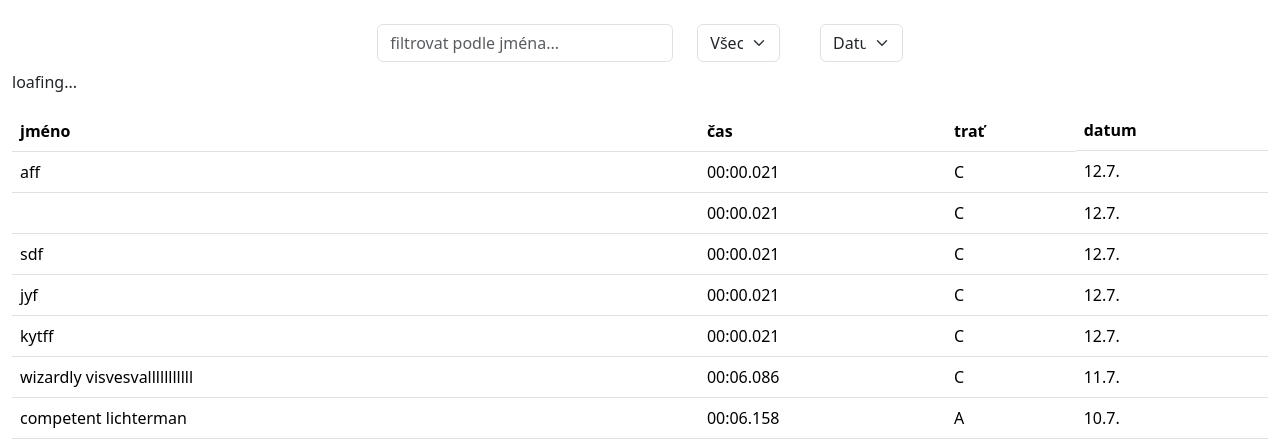
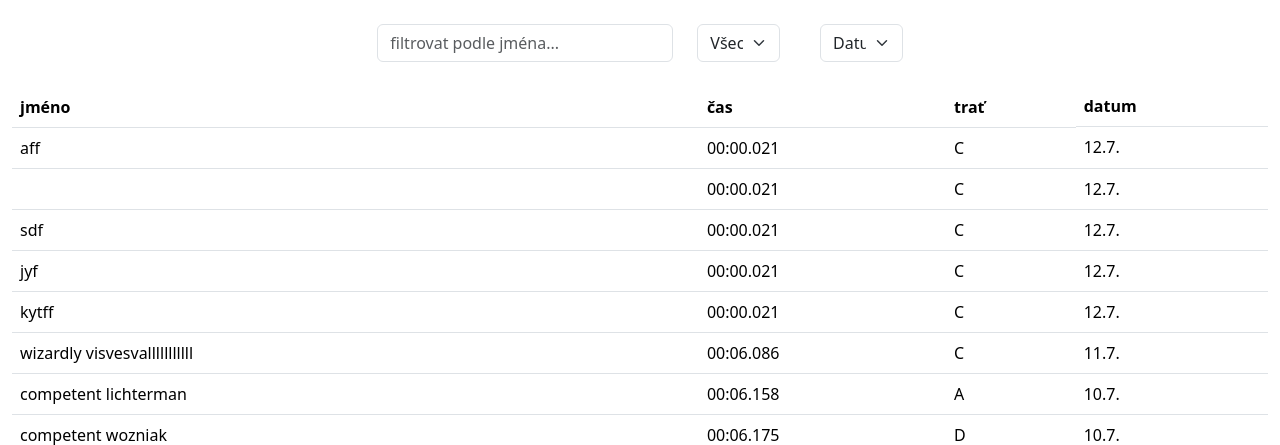
Before and after one commit to Arr170/or_beh, a Flask app: page / in a window 1280 px wide. Shown: the part 66-511 px from the top of the page. Run offline with Flask 3, Linux system fonts and the light colour scheme; data comes from the database, SQL or seed files in the repository.

Commit message:
loading indicator demo

```diff
--- a/project/templates/rslt_table.html
+++ b/project/templates/rslt_table.html
@@ -72,12 +72,13 @@
 
 
 <div id="table-container">
-    <p id="loading-tab" ></p>
+    <p id="loading-tab" class="text-center"></p>
     <table class="table table-hover" id="content-table">
         <script >
 
 document.addEventListener('DOMContentLoaded', function () {
-    document.getElementById("loading-tab").innerHTML="loafing..."
+    // console.log("loading")
+    document.getElementById("loading-tab").innerHTML="loading..."
 
     fetchJson_CreateTable()
         .then(()=>{
@@ -87,7 +88,10 @@ document.addEventListener('DOMContentLoaded', function () {
             let id = params.get("forceFocus")
             focusRow(id)
         }})
-
+        .then(()=>{
+            // console.log("loaded")
+            document.getElementById("loading-tab").innerHTML=""
+        })
     parseTracks()
 })
 
```
